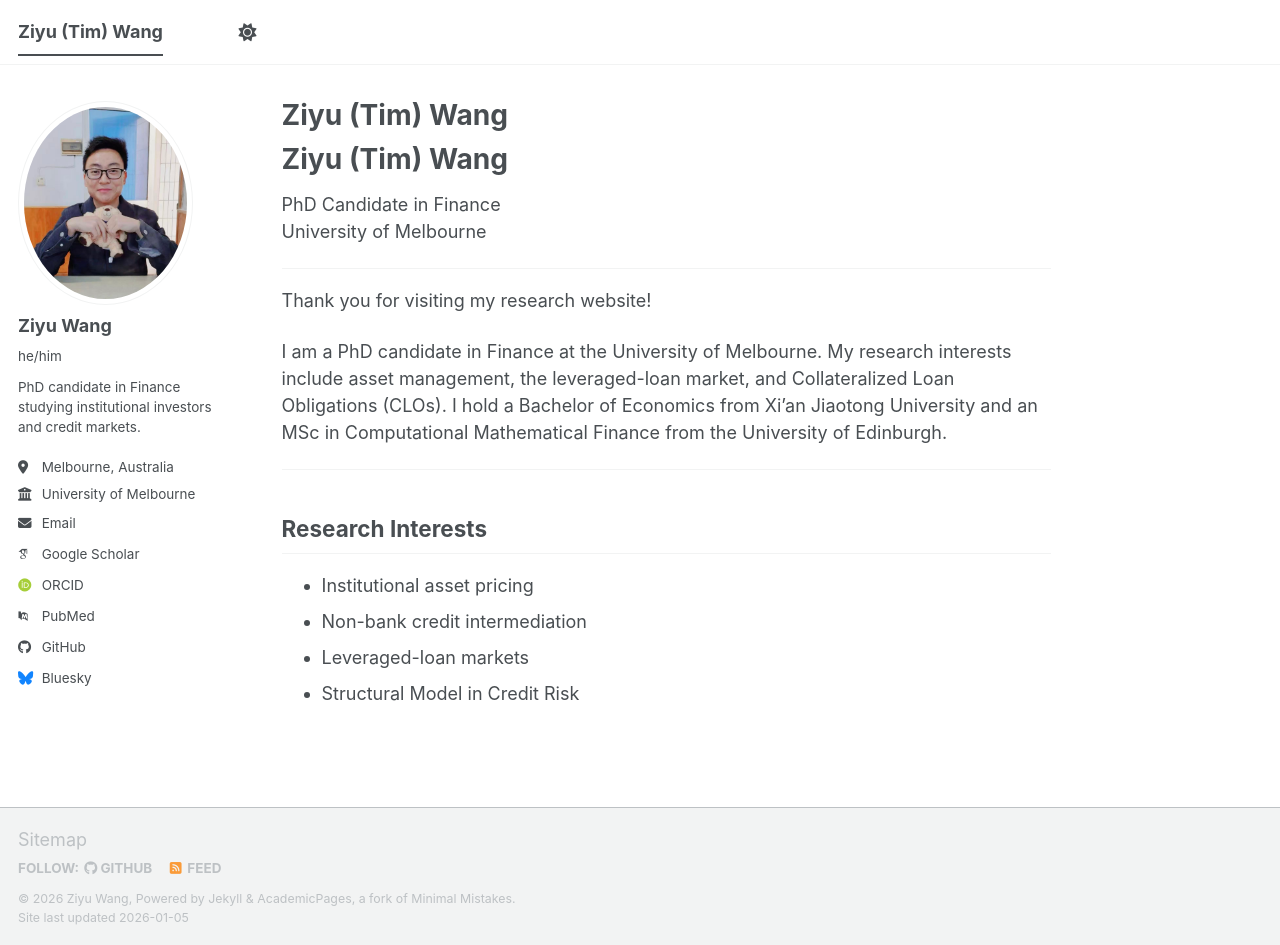
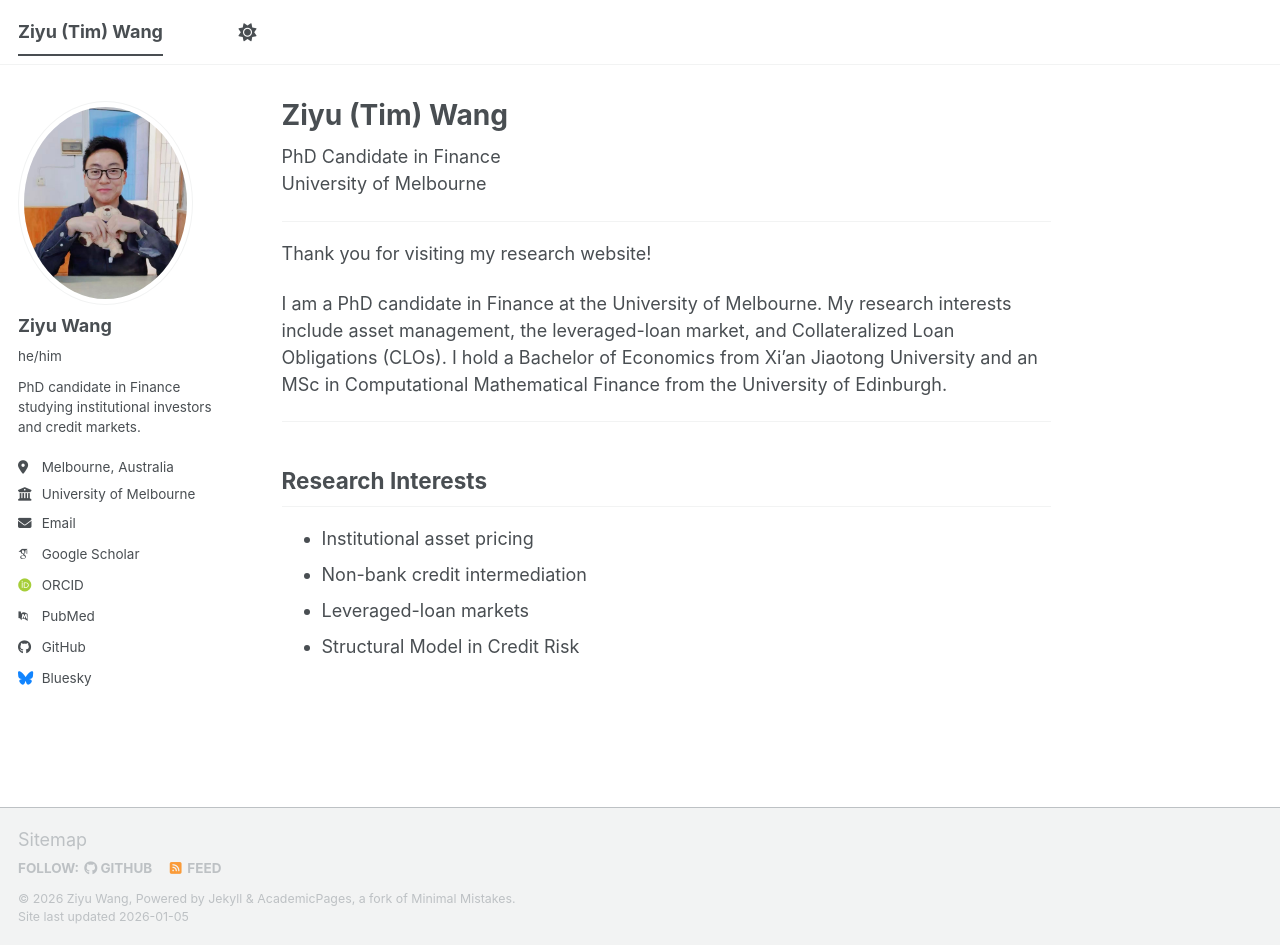
Before and after one commit to TimWANGFin/TimWANGFin.github.io, a Jekyll site: the page built from _pages/about.md, in a window 1280 px wide and 945 px high. Built offline with Jekyll 4.4.1, drawn with Linux system fonts in a browser that asks for light colours; some web fonts are replaced; a script bundle is joined from its source files by our own code; library files that are not in the unit come from our copies.

Commit message:
Update about.md

```diff
--- a/_pages/about.md
+++ b/_pages/about.md
@@ -3,8 +3,6 @@ layout: single
 title: Ziyu (Tim) Wang
 permalink: /
 ---
-
-# Ziyu (Tim) Wang
 
 PhD Candidate in Finance
 University of Melbourne
```
